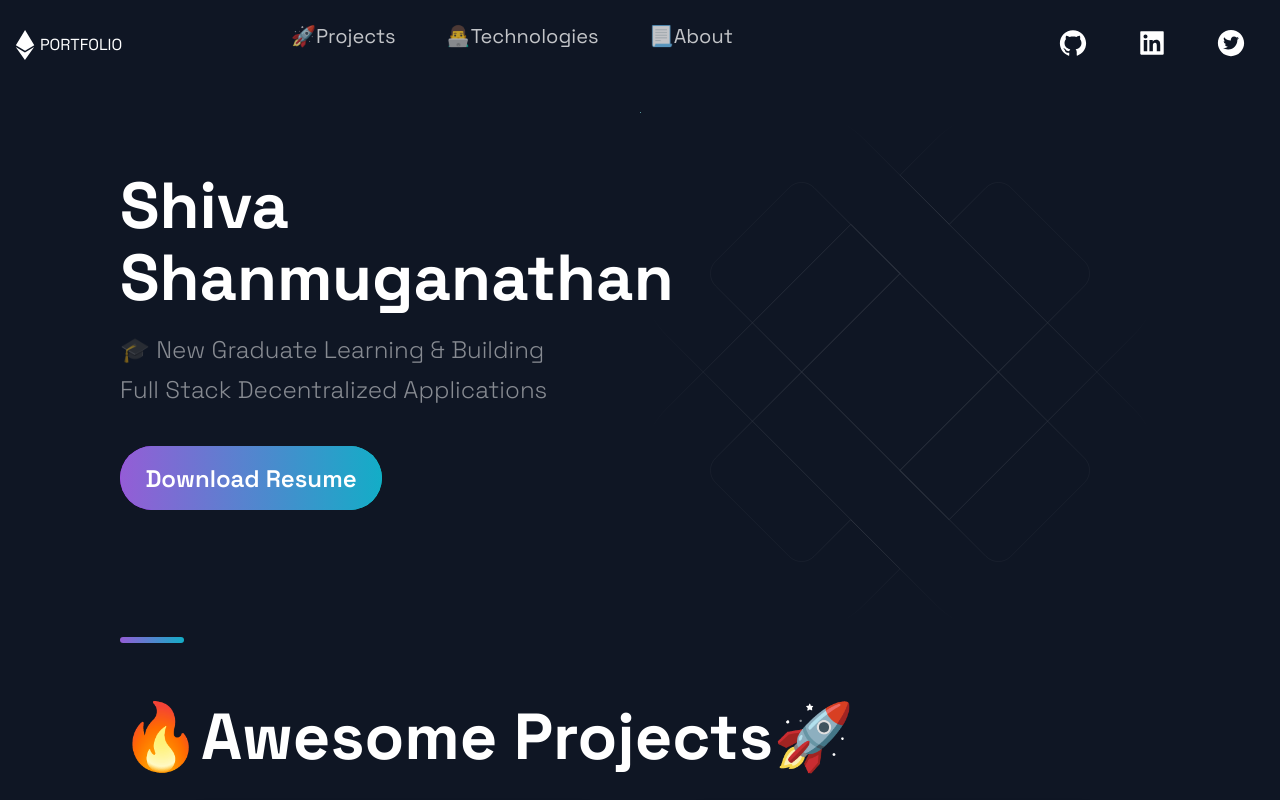
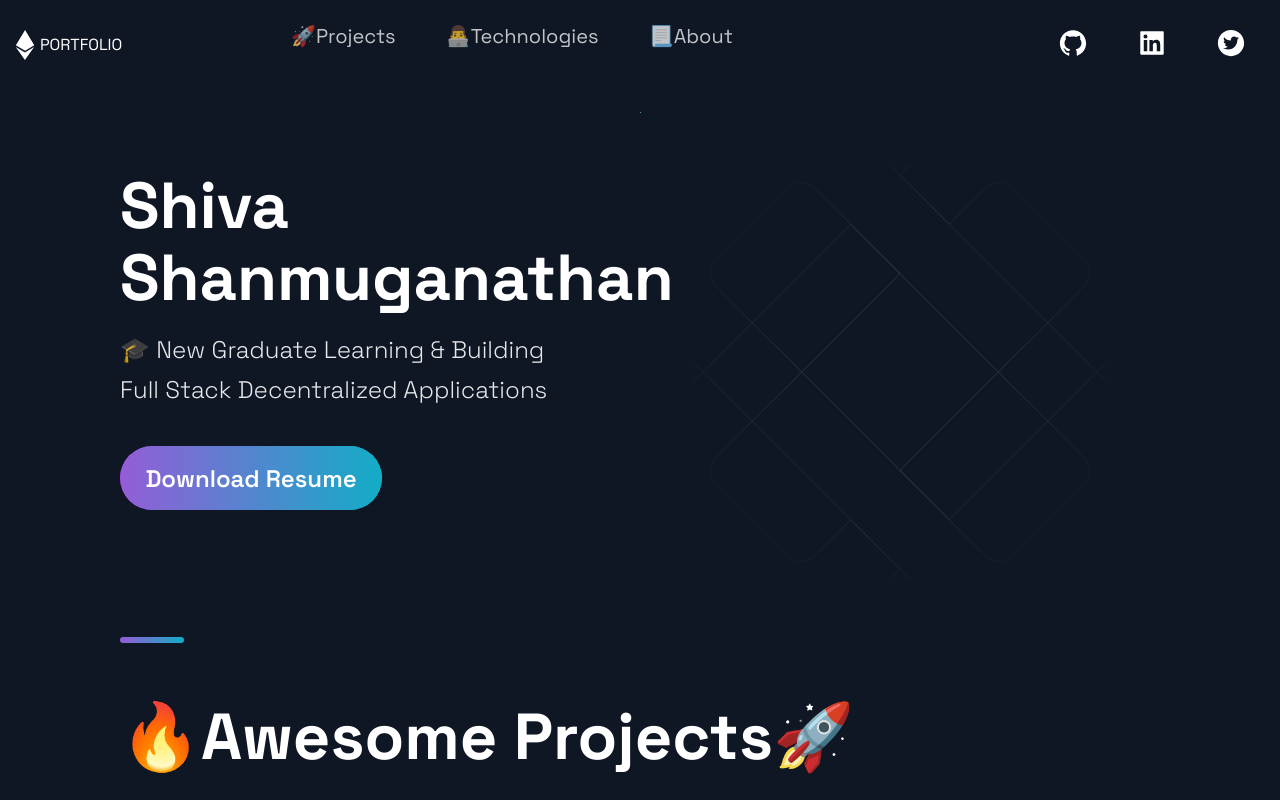
Before and after one commit to Stephen-Mings/portfolio, a Next.js app: page / in a window 1280 px wide. Shown: the top 800 px of the page. Built offline with nearby package versions, Linux system fonts and the light colour scheme.

Commit message:
Minor Changes 🌠

```diff
--- a/src/components/TimeLine/TimeLine.js
+++ b/src/components/TimeLine/TimeLine.js
@@ -46,8 +46,8 @@ const Timeline = () => {
     <Section id="about">
       <SectionTitle>😄About Me🎯</SectionTitle>
       <SectionText>
-      I Am Currently Working As Freelance Smart Contract Developer & Building FullStack Dapps.
-      I am looking for a full-time remote job opportunity to work as a FullStack Dapp Developer.
+      I Am Currently Working As Freelance Smart Contract Developer. <br />
+      I am looking for a full-time remote job opportunity to work as a FullStack Dapp Developer
       </SectionText>
       <CarouselContainer ref={carouselRef} onScroll={handleScroll}>
         <>
--- a/src/styles/GlobalComponents/index.js
+++ b/src/styles/GlobalComponents/index.js
@@ -58,7 +58,7 @@ export const SectionText = styled.p`
   line-height: 40px;
   font-weight: 300;
   padding-bottom: 3.6rem;
-  color: rgba(255, 255, 255, 0.5);
+  color: rgba(255, 255, 255, 0.9);
 
   @media ${(props) => props.theme.breakpoints.md} {
     max-width: 670px;
```
